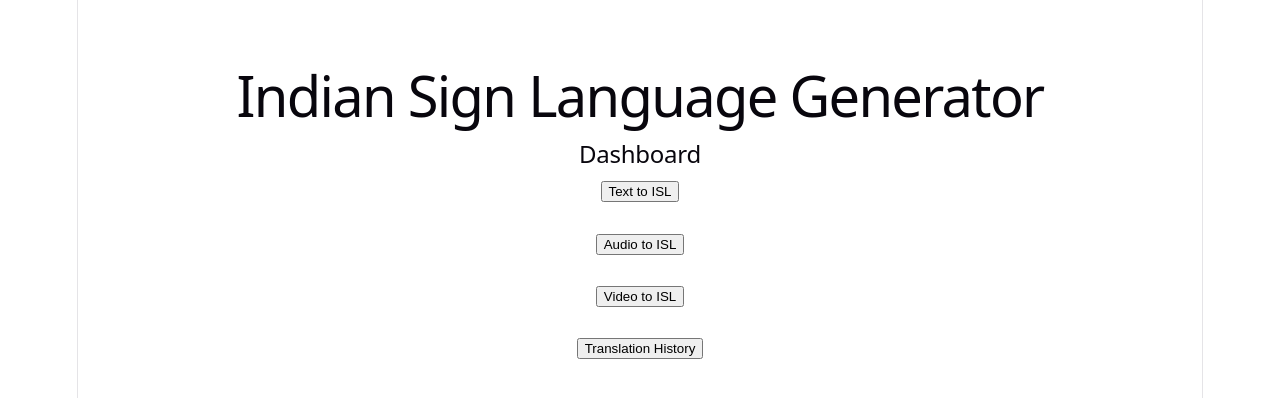
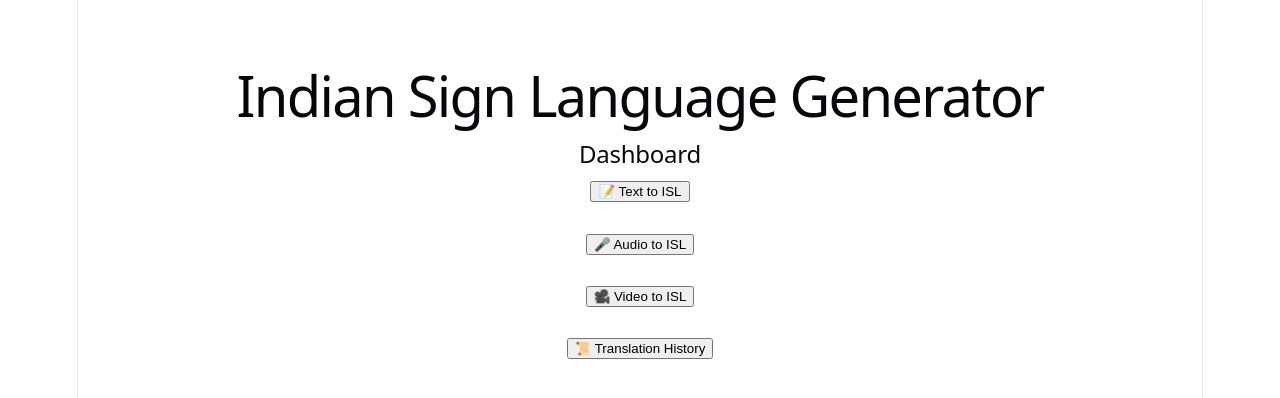
Before and after one commit to PRIYADHARSHINI509/AI-Tool-ISL-Generator, a React app in the folder frontend/: page /dashboard in a window 1280 px wide. Shown: the top 398 px of the page. Built offline with nearby package versions, Linux system fonts and the light colour scheme; the HTML template or start-up script is replaced by a standard one.

Commit message:
June 21 Text to ISL Prototype Implemented

```diff
--- a/frontend/src/App.jsx
+++ b/frontend/src/App.jsx
@@ -3,6 +3,10 @@ import { BrowserRouter, Routes, Route } from "react-router-dom";
 import Login from "./pages/Login";
 import Register from "./pages/Register";
 import Dashboard from "./pages/Dashboard";
+import TextToISL from "./pages/TextToISL";
+import AudioToISL from "./pages/AudioToISL";
+import VideoToISL from "./pages/VideoToISL";
+import History from "./pages/History";
 
 function App() {
   return (
@@ -11,6 +15,10 @@ function App() {
         <Route path="/" element={<Login />} />
         <Route path="/register" element={<Register />} />
         <Route path="/dashboard" element={<Dashboard />} />
+        <Route path="/text-to-isl" element={<TextToISL />} />
+        <Route path="/audio-to-isl" element={<AudioToISL />} />
+        <Route path="/video-to-isl" element={<VideoToISL />} />
+        <Route path="/history" element={<History />} />
       </Routes>
     </BrowserRouter>
   );
--- /dev/null
+++ b/frontend/src/pages/AudioToISL.jsx
@@ -0,0 +1,13 @@
+function AudioToISL() {
+  return (
+    <div style={{ textAlign: "center", marginTop: "50px" }}>
+      <h1>Audio to ISL</h1>
+
+      <p>Upload or Record Audio</p>
+
+      <button>Select Audio</button>
+    </div>
+  );
+}
+
+export default AudioToISL;
--- a/frontend/src/pages/Dashboard.jsx
+++ b/frontend/src/pages/Dashboard.jsx
@@ -1,3 +1,4 @@
+import { Link } from "react-router-dom";
 function Dashboard() {
   return (
     <div style={{ textAlign: "center", marginTop: "50px" }}>
@@ -5,19 +6,27 @@ function Dashboard() {
 
   <h2>Dashboard</h2>
 
-      <button>Text to ISL</button>
+  <Link to="/text-to-isl">
+  <button>📝 Text to ISL</button>
+</Link>
 
 <br /><br />
 
-      <button>Audio to ISL</button>
+<Link to="/audio-to-isl">
+  <button>🎤 Audio to ISL</button>
+</Link>
 
 <br /><br />
 
-      <button>Video to ISL</button>
+<Link to="/video-to-isl">
+  <button>🎥 Video to ISL</button>
+</Link>
 
 <br /><br />
 
-      <button>Translation History</button>
+<Link to="/history">
+  <button>📜 Translation History</button>
+</Link>
 </div>
   );
 }
--- /dev/null
+++ b/frontend/src/pages/History.jsx
@@ -0,0 +1,11 @@
+function History() {
+  return (
+    <div style={{ textAlign: "center", marginTop: "50px" }}>
+      <h1>Translation History</h1>
+
+      <p>No translations available</p>
+    </div>
+  );
+}
+
+export default History;
--- /dev/null
+++ b/frontend/src/pages/TextToISL.jsx
@@ -0,0 +1,56 @@
+import { useState } from "react";
+
+function TextToISL() {
+  const [text, setText] = useState("");
+  const [result, setResult] = useState("");
+
+  const generateISL = () => {
+  if (!text) {
+    alert("Please enter text");
+    return;
+  }
+
+  const islDictionary = {
+    hello: "🤟 HELLO",
+    thankyou: "🙏 THANK YOU",
+    welcome: "😊 WELCOME",
+    yes: "👍 YES",
+    no: "👎 NO",
+  };
+
+  const word = text.toLowerCase().replace(/\s/g, "");
+
+  if (islDictionary[word]) {
+    setResult(islDictionary[word]);
+  } else {
+    setResult("ISL Sign Not Available");
+  }
+};
+
+  return (
+    <div style={{ textAlign: "center", marginTop: "50px" }}>
+      <h1>Text to ISL</h1>
+
+      <input
+        type="text"
+        placeholder="Enter Text"
+        value={text}
+        onChange={(e) => setText(e.target.value)}
+      />
+
+      <br /><br />
+
+      <button onClick={generateISL}>
+        Generate ISL
+      </button>
+
+      <br /><br />
+
+      <h3 style={{ marginTop: "20px" }}>
+  {result}
+</h3>
+    </div>
+  );
+}
+
+export default TextToISL;
--- /dev/null
+++ b/frontend/src/pages/VideoToISL.jsx
@@ -0,0 +1,13 @@
+function VideoToISL() {
+  return (
+    <div style={{ textAlign: "center", marginTop: "50px" }}>
+      <h1>Video to ISL</h1>
+
+      <p>Upload Video File</p>
+
+      <button>Select Video</button>
+    </div>
+  );
+}
+
+export default VideoToISL;
```
Lines whose indentation alone changed are shown as unchanged.
